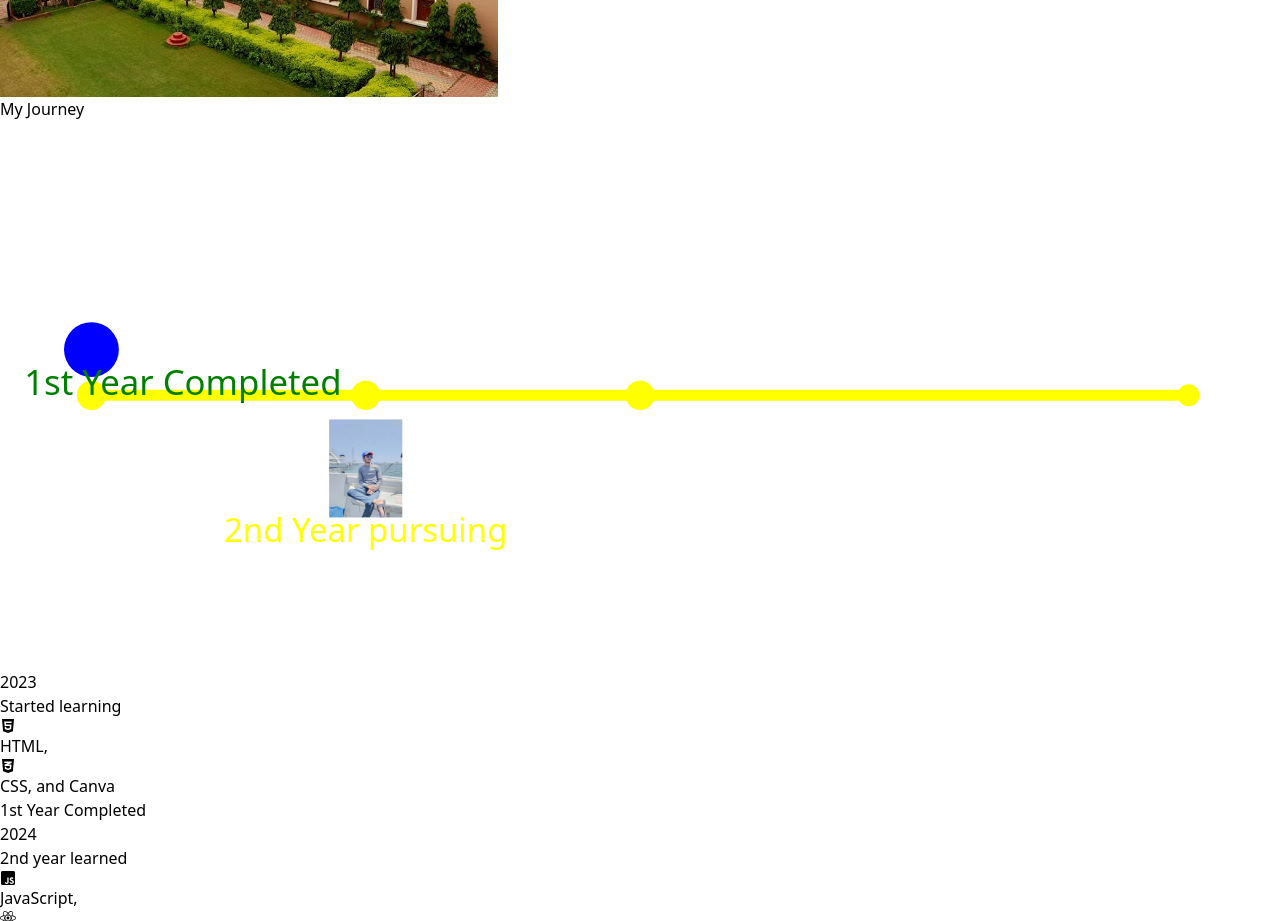
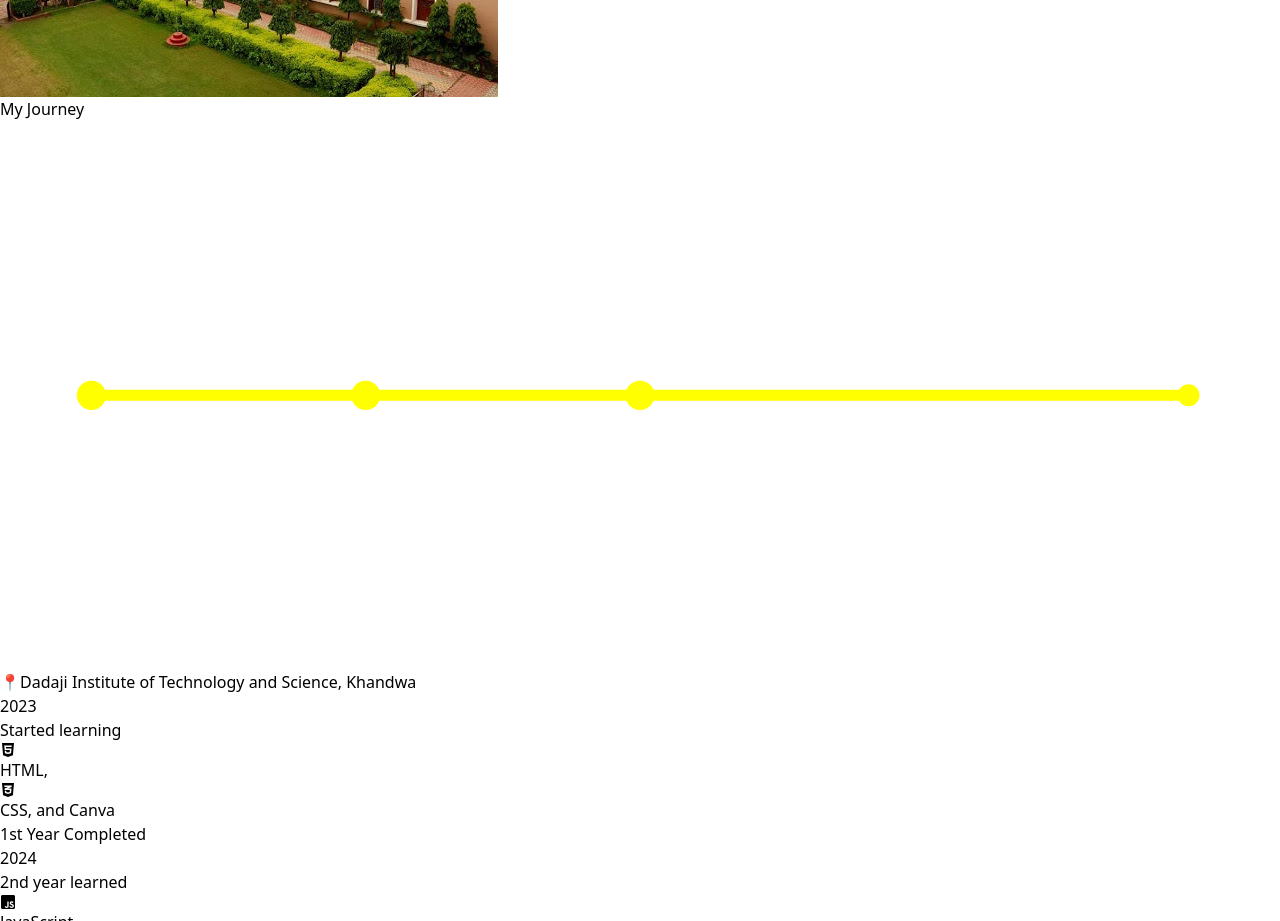
Before and after one commit to pawarrohan9302/Rohan-Portfolio-2025, a React (Vite) app: page /about in a window 1280 px wide. Shown: the part 2720-3641 px from the top of the page. Built offline with nearby package versions, Linux system fonts and the light colour scheme.

Commit message:
okay done

```diff
--- a/src/Aboutpage.jsx
+++ b/src/Aboutpage.jsx
@@ -7,7 +7,6 @@ const Aboutpage = () => {
     const pageRef = useRef();
 
     const handleDownloadResume = () => {
-        // This triggers the download of the content inside the pageRef as a PDF
         const element = pageRef.current;
         html2pdf()
             .from(element)
@@ -40,7 +39,7 @@ const Aboutpage = () => {
                     </div>
                 </div>
 
-                {/* Education Section: Seva Sadan */}
+                {/* Education Section */}
                 <div className="bg-gradient-to-r from-yellow-600 to-yellow-400 text-black rounded-lg p-6 mb-8 shadow-lg transform transition-transform duration-300 hover:scale-105 hover:shadow-2xl glass-effect">
                     <div className="text-center">
                         <h3 className="text-2xl font-semibold mb-2 animate-fade-in-down"><FaGraduationCap /> Seva Sadan Higher Secondary School</h3>
@@ -60,74 +59,31 @@ const Aboutpage = () => {
                 <div className="relative bg-gray-800 p-6 rounded-lg shadow-lg mb-8 glass-effect">
                     <h3 className="text-3xl font-semibold text-yellow-400 mb-4 text-center">My Journey</h3>
                     <div className="relative h-100 parallax">
+                        {/* Existing timeline content */}
                         <svg viewBox="0 0 700 300" className="w-full h-full">
-                            {/* Static Line Path */}
                             <line x1="50" y1="150" x2="650" y2="150" stroke="yellow" strokeWidth="6" />
-
-                            {/* Year Markers */}
                             <circle cx="50" cy="150" r="8" fill="yellow" />
                             <circle cx="200" cy="150" r="8" fill="yellow" />
                             <circle cx="350" cy="150" r="8" fill="yellow" />
                             <circle cx="650" cy="150" r="6" fill="yellow" />
-
-                            {/* Year Labels - Above Markers */}
                             <text x="50" y="120" fill="white" fontSize="20" textAnchor="middle">2023</text>
                             <text x="200" y="120" fill="white" fontSize="20" textAnchor="middle">2024</text>
                             <text x="350" y="120" fill="white" fontSize="20" textAnchor="middle">2025</text>
                             <text x="650" y="120" fill="white" fontSize="20" textAnchor="middle">2027</text>
+                        </svg>
+                    </div>
 
-                            {/* Icons & Images */}
-                            {/* Walking Animation at 2023 */}
-                            <circle cx="50" cy="125" r="15" fill="blue">
-                                <animate
-                                    attributeName="cx"
-                                    from="50"
-                                    to="200"
-                                    dur="2s"
-                                    repeatCount="indefinite"
-                                />
-                            </circle>
-
-                            {/* Standing Person Below 2024 with 2nd Year Label */}
-                            <image
-                                x="180"
-                                y="160"
-                                width="40"
-                                height="60"
-                                href="src/assets/rohan1.jpg"
-                                className="rounded-full"
-                            />
-                            <text x="200" y="230" fill="yellow" fontSize="18" textAnchor="middle">
-                                2nd Year pursuing
-                            </text>
-
-                            {/* 1st Year Completed Icon Below 2023 */}
-                            <image
-                                x="40"
-                                y="160"
-                                width="40"
-                                height="40"
-                                href=""
-                                className="rounded-full"
-                            />
-                            <text x="100" y="150" fill="green" fontSize="19" textAnchor="middle">
-                                1st Year Completed
-                            </text>
-
-                            {/* Adding Icons for HTML, CSS, JS, React */}
-                            <text x="200" y="90" fill="yellow" fontSize="24" textAnchor="middle">
-                                <FaHtml5 />
-                            </text>
-                            <text x="350" y="90" fill="yellow" fontSize="24" textAnchor="middle">
-                                <FaCss3Alt />
-                            </text>
-                            <text x="500" y="90" fill="yellow" fontSize="24" textAnchor="middle">
-                                <FaJsSquare />
-                            </text>
-                            <text x="650" y="90" fill="yellow" fontSize="24" textAnchor="middle">
-                                <FaReact />
-                            </text>
-                        </svg>
+                    {/* New Institute and Location Section */}
+                    <div className="mt-6 flex items-center justify-center">
+                        <span className="mr-2 text-yellow-400 text-2xl">📍</span>
+                        <a
+                            href="https://goo.gl/maps/xyz" // Replace 'xyz' with the actual Google Maps link
+                            target="_blank"
+                            rel="noopener noreferrer"
+                            className="text-yellow-300 text-lg hover:underline"
+                        >
+                            Dadaji Institute of Technology and Science, Khandwa
+                        </a>
                     </div>
 
                     {/* Timeline Description */}
--- a/src/App.jsx
+++ b/src/App.jsx
@@ -1,7 +1,7 @@
 import React from "react";
 import { BrowserRouter as Router, Route, Routes } from "react-router-dom";
-import Header from "./Header";
-import Homepage from "./HomePage";
+import Header from "./Header"; // Ensure the path is correct
+import Homepage from "./HomePage"; // Ensure these paths are correct as well
 import Aboutpage from "./Aboutpage";
 import Projectpage from "./Projectpage";
 import Contactpage from "./Contactpage";
@@ -9,7 +9,6 @@ import Contactpage from "./Contactpage";
 function App() {
   return (
     <Router>
-      <div>
       <Header />
       <Routes>
         <Route path="/" element={<Homepage />} />
@@ -17,7 +16,6 @@ function App() {
         <Route path="/projects" element={<Projectpage />} />
         <Route path="/contact" element={<Contactpage />} />
       </Routes>
-      </div>
     </Router>
   );
 }
--- a/src/Header.jsx
+++ b/src/Header.jsx
@@ -11,7 +11,7 @@ const Header = () => {
         {/* Logo Section */}
         <div className="flex items-center space-x-4">
           <motion.img
-            src="src/assets/rohan1.jpg" // Replace with your logo image URL
+            src="src/assets/rohan1.jpg" // Ensure the image path is correct
             alt="ROHAN Logo"
             className="w-120 h-24 rounded-full shadow-lg"
             initial={{ opacity: 0 }}
@@ -38,7 +38,7 @@ const Header = () => {
                 <span
                   className="text-white text-6xl font-semibold tracking-wider"
                   style={{
-                    textShadow: "0 0 10px rgba(255, 255, 255, 0.8), 0 0 30px rgba(255, 255, 255, 0.5)",
+                    textShadow: "0 0 10px rgba(255, 255, 255, 0.8), 0 0 30px rgba(255, 255, 255, 0.5)"
                   }}
                 >
                   {text}
--- a/src/Homepage.jsx
+++ b/src/Homepage.jsx
@@ -3,7 +3,7 @@ import { motion } from "framer-motion";
 import "font-awesome/css/font-awesome.min.css"; // FontAwesome for icons
 
 const Homepage = () => {
-  const [selectedSkill, setSelectedSkill] = useState(null); // State to manage clicked skill
+  const [selectedSkill, setSelectedSkill] = useState(null);
 
   // Skills data
   const skills = [
@@ -30,7 +30,7 @@ const Homepage = () => {
       <div
         className="relative w-full h-screen bg-cover bg-center flex flex-col justify-center items-center"
         style={{
-          backgroundImage: "url('src/assets/rohan2.jpg')", // Update to point to public folder
+          backgroundImage: "url('src/assets/rohan2.jpg')", // Change to correct path if needed
           backgroundSize: "cover",
           backgroundPosition: "center",
         }}
@@ -64,12 +64,9 @@ const Homepage = () => {
         </div>
       </div>
 
-
       {/* Skills Section */}
       <section className="py-16 bg-gray-800">
-        <h2 className="text-center text-4xl font-bold text-teal-400 mb-10">
-          My Skills
-        </h2>
+        <h2 className="text-center text-4xl font-bold text-teal-400 mb-10">My Skills</h2>
         <div className="max-w-6xl mx-auto grid grid-cols-1 sm:grid-cols-3 gap-8 px-5">
           {skills.map((skill, index) => (
             <motion.div
@@ -110,9 +107,7 @@ const Homepage = () => {
 
       {/* Contact Section */}
       <section id="contact" className="py-16 bg-gray-800">
-        <h2 className="text-center text-4xl font-bold text-teal-400 mb-10">
-          Contact Me
-        </h2>
+        <h2 className="text-center text-4xl font-bold text-teal-400 mb-10">Contact Me</h2>
         <div className="max-w-4xl mx-auto text-center">
           <p className="text-xl text-gray-300 mb-6">
             Interested in collaborating or just want to chat? Reach out!
```
Lines whose indentation alone changed are shown as unchanged.
